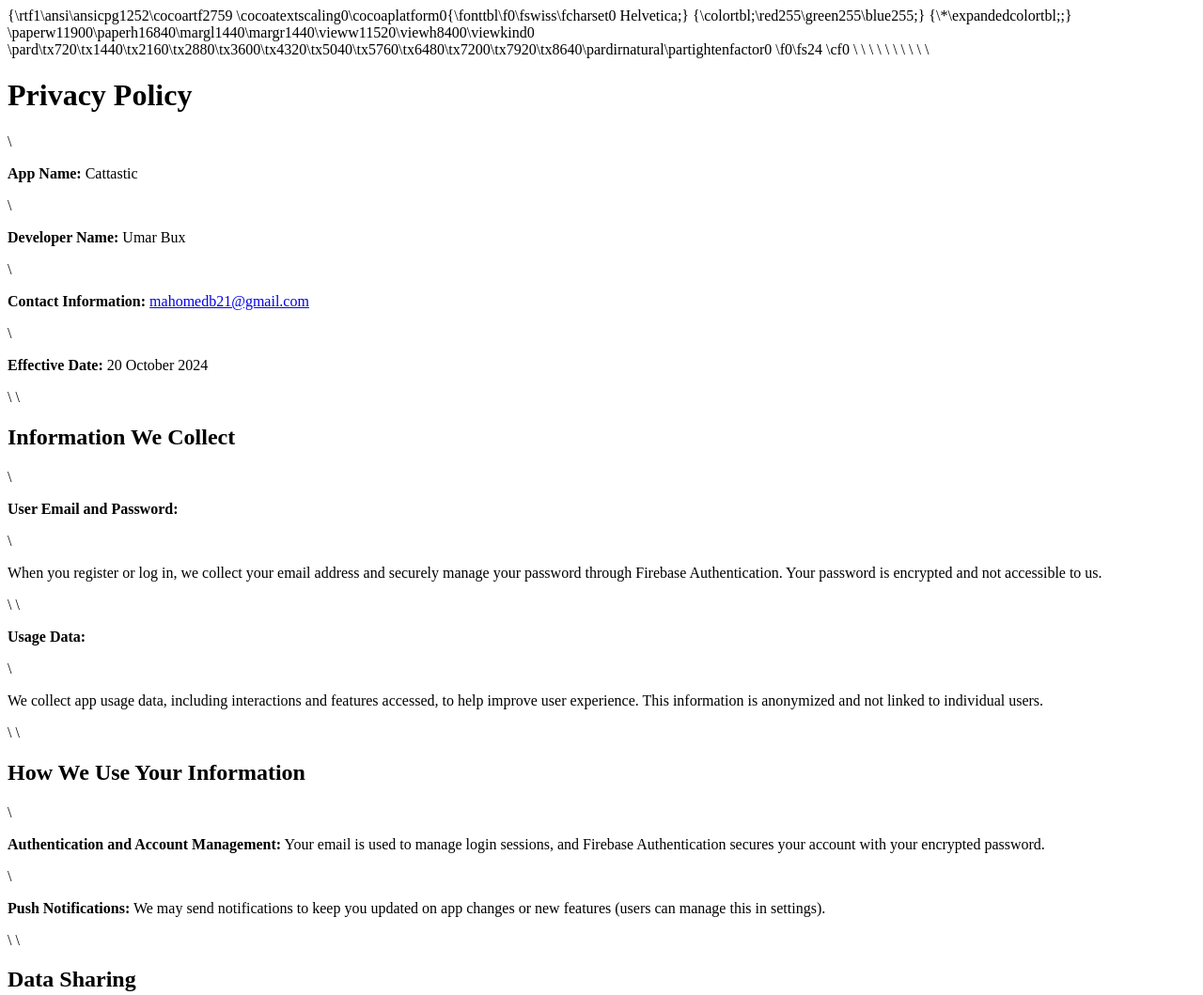
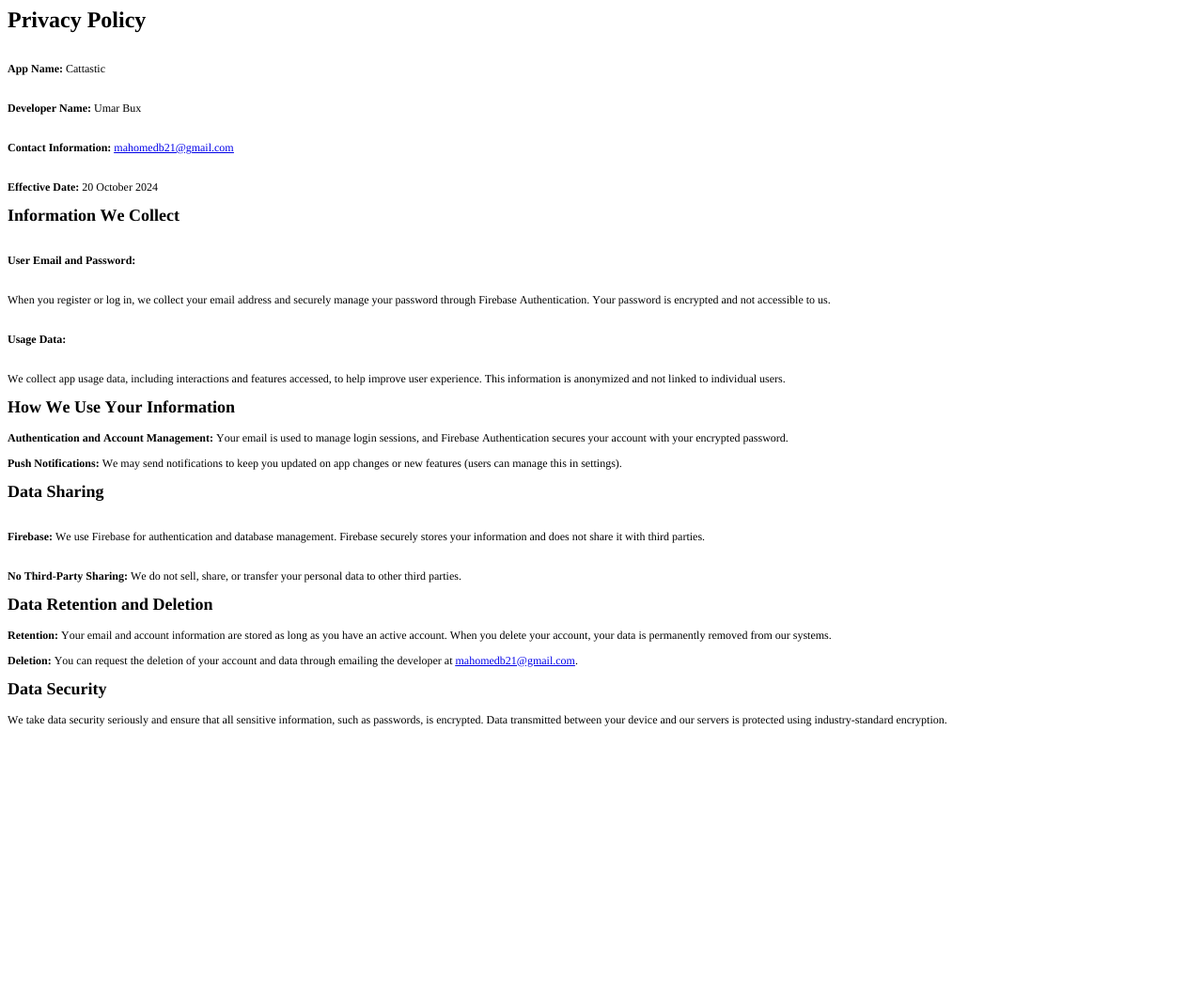
Before and after one commit to ST10028265/ST10028265.github.io, a plain HTML site: page index.html in a window 1280 px wide. Shown: the top 1059 px of the page at 94% size. After the commit the page ends 800 px from the top, so only its background shows below. Drawn offline with Linux system fonts and the light colour scheme.

Commit message:
commit 2

```diff
--- a/index.html
+++ b/index.html
@@ -1,63 +1,49 @@
-{\rtf1\ansi\ansicpg1252\cocoartf2759
-\cocoatextscaling0\cocoaplatform0{\fonttbl\f0\fswiss\fcharset0 Helvetica;}
-{\colortbl;\red255\green255\blue255;}
-{\*\expandedcolortbl;;}
-\paperw11900\paperh16840\margl1440\margr1440\vieww11520\viewh8400\viewkind0
-\pard\tx720\tx1440\tx2160\tx2880\tx3600\tx4320\tx5040\tx5760\tx6480\tx7200\tx7920\tx8640\pardirnatural\partightenfactor0
-
-\f0\fs24 \cf0 <!DOCTYPE html>\
-<html lang="en">\
-<head>\
-    <meta charset="UTF-8">\
-    <meta http-equiv="X-UA-Compatible" content="IE=edge">\
-    <meta name="viewport" content="width=device-width, initial-scale=1.0">\
-    <title>Privacy Policy - Cattastic</title>\
-    <style>\
-        body \{\
-            font-family: Arial, sans-serif;\
-            margin: 20px;\
-            padding: 0;\
-            line-height: 1.6;\
-        \}\
-        h1, h2 \{\
-            color: #333;\
-        \}\
-        h1 \{\
-            text-align: center;\
-        \}\
-        p \{\
-            margin: 15px 0;\
-        \}\
-    </style>\
-</head>\
-<body>\
-    <h1>Privacy Policy</h1>\
-    <p><strong>App Name:</strong> Cattastic</p>\
-    <p><strong>Developer Name:</strong> Umar Bux</p>\
-    <p><strong>Contact Information:</strong> <a href="mailto:mahomedb21@gmail.com">mahomedb21@gmail.com</a></p>\
-    <p><strong>Effective Date:</strong> 20 October 2024</p>\
-\
-    <h2>Information We Collect</h2>\
-    <p><strong>User Email and Password:</strong></p>\
-    <p>When you register or log in, we collect your email address and securely manage your password through Firebase Authentication. Your password is encrypted and not accessible to us.</p>\
-    \
-    <p><strong>Usage Data:</strong></p>\
-    <p>We collect app usage data, including interactions and features accessed, to help improve user experience. This information is anonymized and not linked to individual users.</p>\
-\
-    <h2>How We Use Your Information</h2>\
-    <p><strong>Authentication and Account Management:</strong> Your email is used to manage login sessions, and Firebase Authentication secures your account with your encrypted password.</p>\
-    <p><strong>Push Notifications:</strong> We may send notifications to keep you updated on app changes or new features (users can manage this in settings).</p>\
-\
-    <h2>Data Sharing</h2>\
-    <p><strong>Firebase:</strong> We use Firebase for authentication and database management. Firebase securely stores your information and does not share it with third parties.</p>\
-    <p><strong>No Third-Party Sharing:</strong> We do not sell, share, or transfer your personal data to other third parties.</p>\
-\
-    <h2>Data Retention and Deletion</h2>\
-    <p><strong>Retention:</strong> Your email and account information are stored as long as you have an active account. When you delete your account, your data is permanently removed from our systems.</p>\
-    <p><strong>Deletion:</strong> You can request the deletion of your account and data through emailing the developer at <a href="mailto:mahomedb21@gmail.com">mahomedb21@gmail.com</a>.</p>\
-\
-    <h2>Data Security</h2>\
-    <p>We take data security seriously and ensure that all sensitive information, such as passwords, is encrypted. Data transmitted between your device and our servers is protected using industry-standard encryption.</p>\
-</body>\
-</html>\
-}
+<!DOCTYPE html PUBLIC "-//W3C//DTD HTML 4.01//EN" "http://www.w3.org/TR/html4/strict.dtd">
+<html>
+<head>
+  <meta http-equiv="Content-Type" content="text/html; charset=utf-8">
+  <meta http-equiv="Content-Style-Type" content="text/css">
+  <title></title>
+  <meta name="Generator" content="Cocoa HTML Writer">
+  <meta name="CocoaVersion" content="2487.3">
+  <style type="text/css">
+    p.p2 {margin: 0.0px 0.0px 0.0px 0.0px; font: 12.0px Times; -webkit-text-stroke: #000000; min-height: 14.0px}
+    p.p3 {margin: 0.0px 0.0px 12.0px 0.0px; font: 12.0px Times; -webkit-text-stroke: #000000}
+    span.s1 {font-kerning: none}
+    span.s2 {font: 12.0px Times; text-decoration: underline ; font-kerning: none; color: #0000e9; -webkit-text-stroke: 0px #0000e9}
+  </style>
+</head>
+<body>
+<h1 style="margin: 0.0px 0.0px 16.1px 0.0px; font: 24.0px Times; -webkit-text-stroke: #000000"><span class="s1"><b>Privacy Policy</b></span></h1>
+<p class="p2"><span class="s1"></span><br></p>
+<p class="p3"><span class="s1"><b>App Name:</b> Cattastic</span></p>
+<p class="p2"><span class="s1"></span><br></p>
+<p class="p3"><span class="s1"><b>Developer Name:</b> Umar Bux</span></p>
+<p class="p2"><span class="s1"></span><br></p>
+<p class="p3"><span class="s1"><b>Contact Information:</b> <a href="mailto:mahomedb21@gmail.com"><span class="s2">mahomedb21@gmail.com</span></a></span></p>
+<p class="p2"><span class="s1"></span><br></p>
+<p class="p3"><span class="s1"><b>Effective Date:</b> 20 October 2024</span></p>
+<h2 style="margin: 0.0px 0.0px 14.9px 0.0px; font: 18.0px Times; -webkit-text-stroke: #000000"><span class="s1"><b>Information We Collect</b></span></h2>
+<p class="p2"><span class="s1"></span><br></p>
+<p class="p3"><span class="s1"><b>User Email and Password:</b></span></p>
+<p class="p2"><span class="s1"></span><br></p>
+<p class="p3"><span class="s1">When you register or log in, we collect your email address and securely manage your password through Firebase Authentication. Your password is encrypted and not accessible to us.</span></p>
+<p class="p2"><span class="s1"></span><br></p>
+<p class="p3"><span class="s1"><b>Usage Data:</b></span></p>
+<p class="p2"><span class="s1"></span><br></p>
+<p class="p3"><span class="s1">We collect app usage data, including interactions and features accessed, to help improve user experience. This information is anonymized and not linked to individual users.</span></p>
+<h2 style="margin: 0.0px 0.0px 14.9px 0.0px; font: 18.0px Times; -webkit-text-stroke: #000000"><span class="s1"><b>How We Use Your Information</b></span></h2>
+<p class="p3"><span class="s1"><b>Authentication and Account Management:</b> Your email is used to manage login sessions, and Firebase Authentication secures your account with your encrypted password.</span></p>
+<p class="p3"><span class="s1"><b>Push Notifications:</b> We may send notifications to keep you updated on app changes or new features (users can manage this in settings).</span></p>
+<h2 style="margin: 0.0px 0.0px 14.9px 0.0px; font: 18.0px Times; -webkit-text-stroke: #000000"><span class="s1"><b>Data Sharing</b></span></h2>
+<p class="p2"><span class="s1"></span><br></p>
+<p class="p3"><span class="s1"><b>Firebase:</b> We use Firebase for authentication and database management. Firebase securely stores your information and does not share it with third parties.</span></p>
+<p class="p2"><span class="s1"></span><br></p>
+<p class="p3"><span class="s1"><b>No Third-Party Sharing:</b> We do not sell, share, or transfer your personal data to other third parties.</span></p>
+<h2 style="margin: 0.0px 0.0px 14.9px 0.0px; font: 18.0px Times; -webkit-text-stroke: #000000"><span class="s1"><b>Data Retention and Deletion</b></span></h2>
+<p class="p3"><span class="s1"><b>Retention:</b> Your email and account information are stored as long as you have an active account. When you delete your account, your data is permanently removed from our systems.</span></p>
+<p class="p3"><span class="s1"><b>Deletion:</b> You can request the deletion of your account and data through emailing the developer at <a href="mailto:mahomedb21@gmail.com"><span class="s2">mahomedb21@gmail.com</span></a>.</span></p>
+<h2 style="margin: 0.0px 0.0px 14.9px 0.0px; font: 18.0px Times; -webkit-text-stroke: #000000"><span class="s1"><b>Data Security</b></span></h2>
+<p class="p3"><span class="s1">We take data security seriously and ensure that all sensitive information, such as passwords, is encrypted. Data transmitted between your device and our servers is protected using industry-standard encryption.</span></p>
+</body>
+</html>
```
